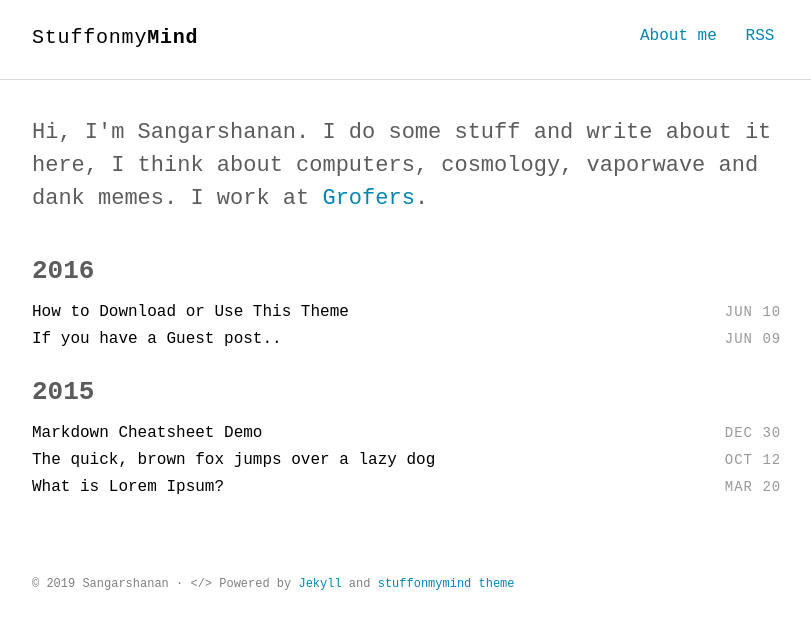
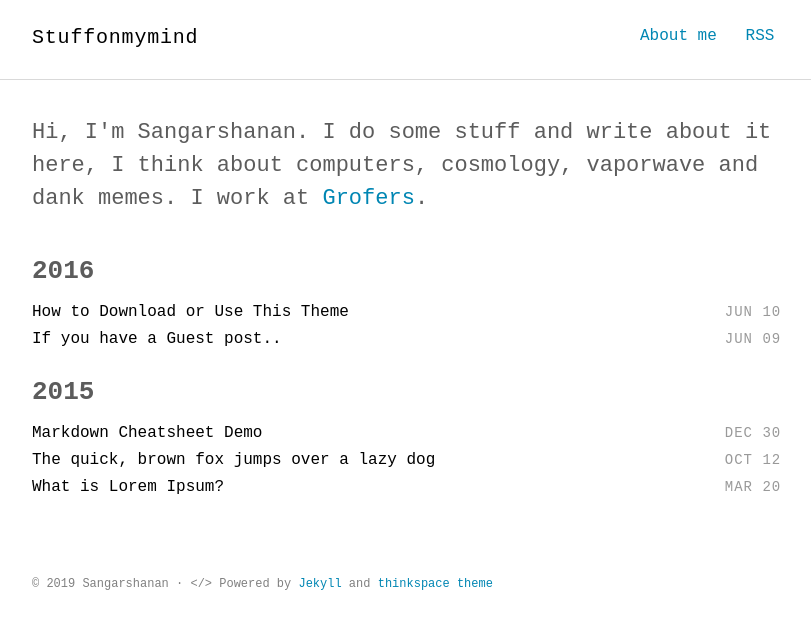
Before and after one commit to Sangarshanan/sangarshanan.github.io, a Jekyll site: the page built from index.html, in a window 1280 px wide. Shown: the top 629 px of the page, without its empty margins (232-1043 px from the left). Built offline with Jekyll 4.4.1, drawn with Linux system fonts in a browser that asks for light colours; some web fonts are replaced.

Commit message:
remove leftspace on config

```diff
--- a/_config.yml
+++ b/_config.yml
@@ -1,7 +1,7 @@
 # Site settings
-title_left    : "Stuffonmy"
-title_right   : "Mind" # default: ""
-description   : "bruh"
+title_left    : "Stuffonmymind"
+# title_right   : "Mind" # default: ""
+description   : "Kombucha"
 keywords      : "Jekyll, theme, free, download, SEO, blog, web, minimalist, stuffonmymind"
 url           : https://sangarshanan.github.io/stuffonmymind/ # site url
 baseurl       : "" # apply repo name like "/myproject" if used under gh-pages branch, else (under master branch) just leave empty/blank
--- a/_includes/footer.html
+++ b/_includes/footer.html
@@ -1,5 +1,5 @@
 <footer class="site-footer">
   <div class="container">
-    <small class="block">&copy; {{ site.time | date: '%Y' }} {{ site.author.name }} &middot; &lt;/&gt; Powered by <a href="https://jekyllrb.com/">Jekyll</a> and <a href="https://github.com/heiswayi/stuffonmymind">stuffonmymind theme</a></small>
+    <small class="block">&copy; {{ site.time | date: '%Y' }} {{ site.author.name }} &middot; &lt;/&gt; Powered by <a href="https://jekyllrb.com/">Jekyll</a> and <a href="https://github.com/heiswayi/thinkspace">thinkspace theme</a></small>
   </div>
 </footer>
```
